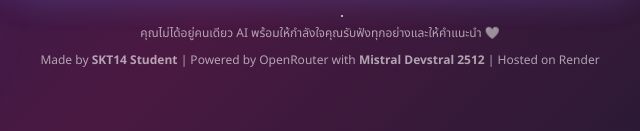
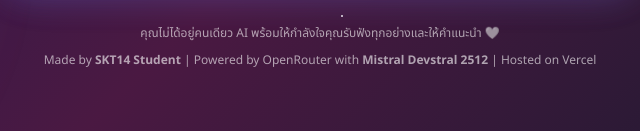
Before and after one commit to Leon-RM/Relief, a website: page public/index.html in a window 1280 px wide. Shown: the part 785-916 px from the top of the page, 320-960 px from the left. Drawn offline with Linux system fonts and the light colour scheme.

Commit message:
Update hosting provider from Render to Vercel

```diff
--- a/public/index.html
+++ b/public/index.html
@@ -75,7 +75,7 @@
                 Made by <strong>SKT14 Student</strong> |
                 Powered by <a href="https://openrouter.ai" target="_blank">OpenRouter</a> with
                 <strong>Mistral Devstral 2512</strong> |
-                Hosted on <a href="https://render.com" target="_blank">Render</a>
+                Hosted on <a href="https://render.com" target="_blank">Vercel</a>
             </p>
         </footer>
     </div>
```
